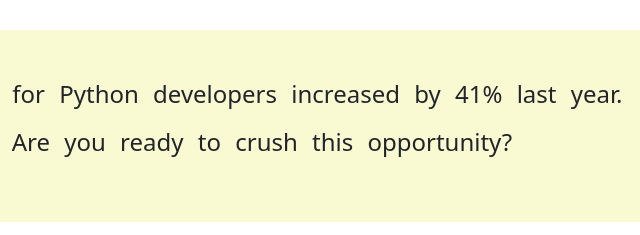
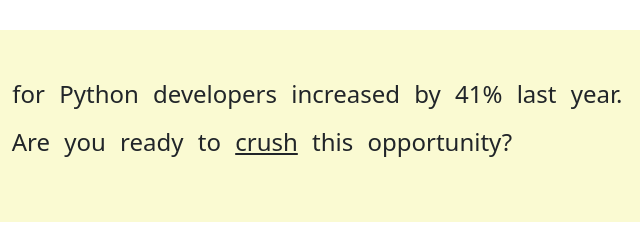
Before and after one commit to e9akhan/enine-school, a plain HTML site: page index.html in a window 1280 px wide. Shown: the part 900-1135 px from the top of the page, 378-1018 px from the left. Drawn offline with nearby package versions, Linux system fonts and the light colour scheme.

Commit message:
Enine School 3

```diff
--- a/index.html
+++ b/index.html
@@ -71,7 +71,7 @@
     <section class="bg-color d-flex align-items-center justify-content-center">
         <div class="container my-5">
             <p class="text-center text-font">Demand for Python developers increased by 41% last year.</p>
-            <p class="text-center text-font">Are you ready to crush this opportunity?</p>
+            <p class="text-center text-font">Are you ready to <span class="underline">crush</span> this opportunity?</p>
         </div>
     </section>
 
```
